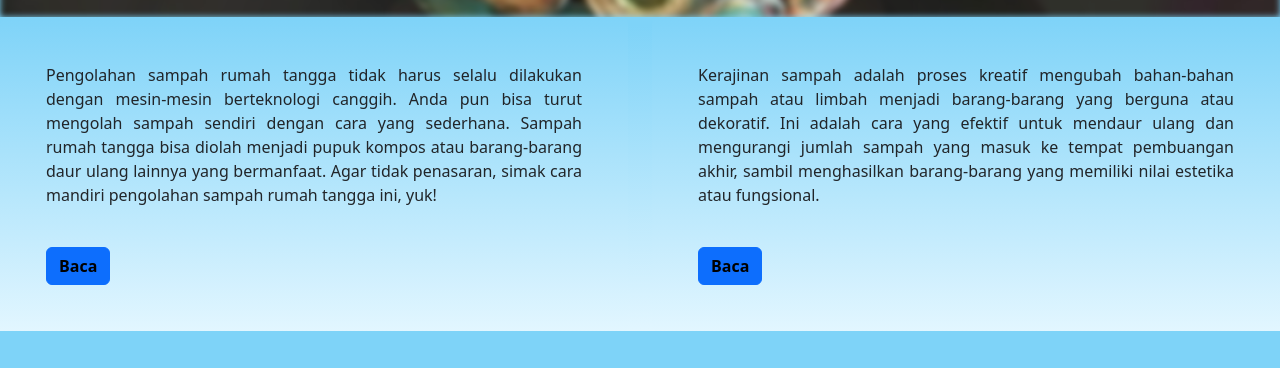
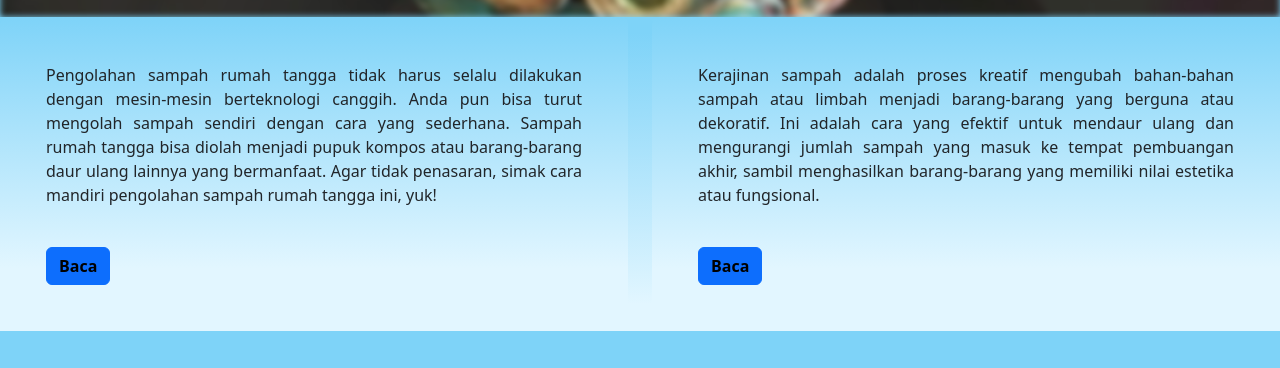
Before and after one commit to MfarisRf/Macro4-EcoCycle, a plain HTML site: page Beranda.html in a window 1280 px wide. Shown: the part 432-800 px from the top of the page. Drawn offline with nearby package versions, Linux system fonts and the light colour scheme.

Commit message:
Update Beranda.css

```diff
--- a/CSS/Beranda.css
+++ b/CSS/Beranda.css
@@ -1,6 +1,6 @@
 @import url('https://fonts.googleapis.com/css2?family=Poppins:wght@400;500;600;700&display=swap');
 body {
-    background-image: linear-gradient(0, #E2F6FF 1px, #7ED3F8 40%);
+    background-image: linear-gradient(0, #E2F6FF 27px, #7ED3F8 39%);
 }
 
 .btn-light {
@@ -35,6 +35,6 @@ p {
 .card {
     border: none;
     padding: 30px;
-    background-image: linear-gradient(0, #E2F6FF 0, #7ED3F8 100%);
+    background-image: linear-gradient(0, #E2F6FF 20%, #7ED3F8 100%);
     width: 100%;
 }
```
